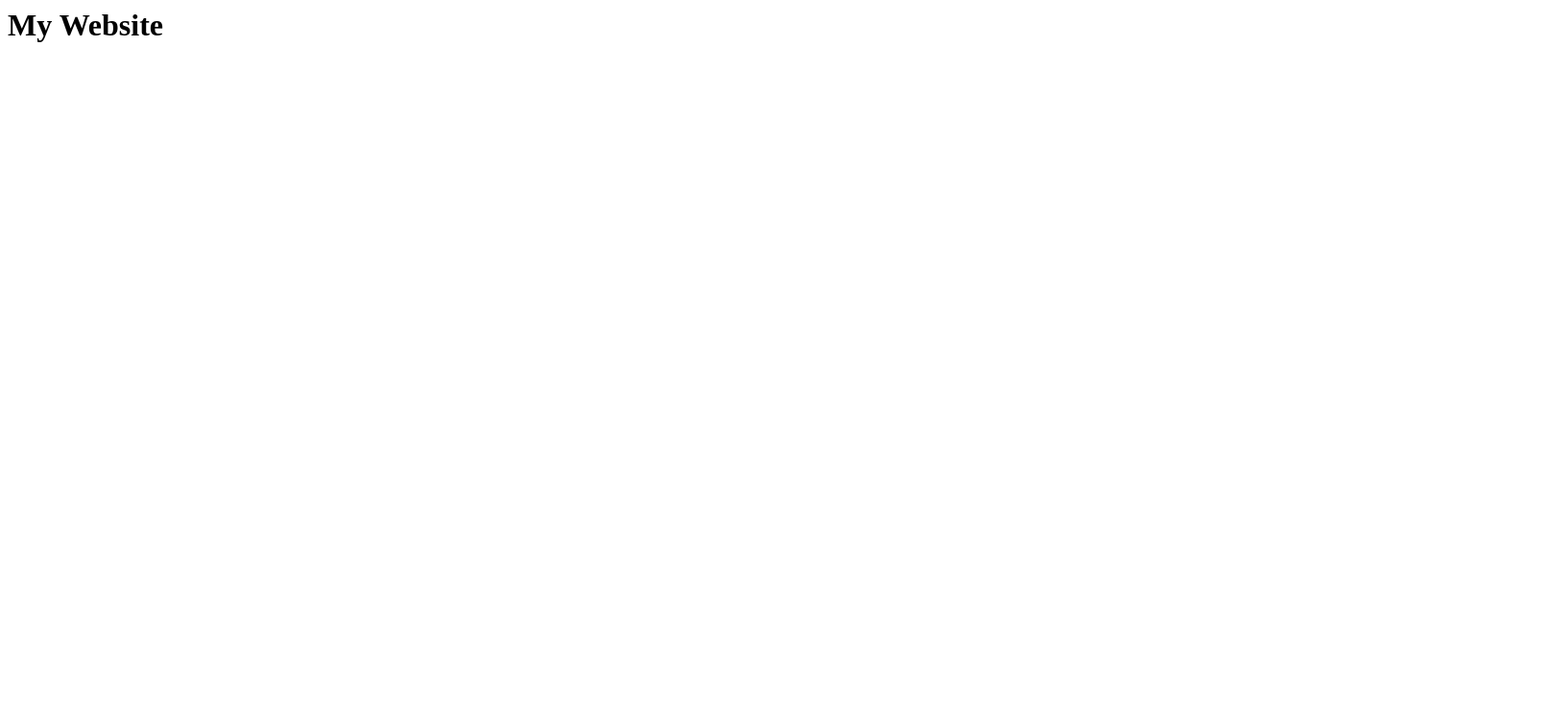
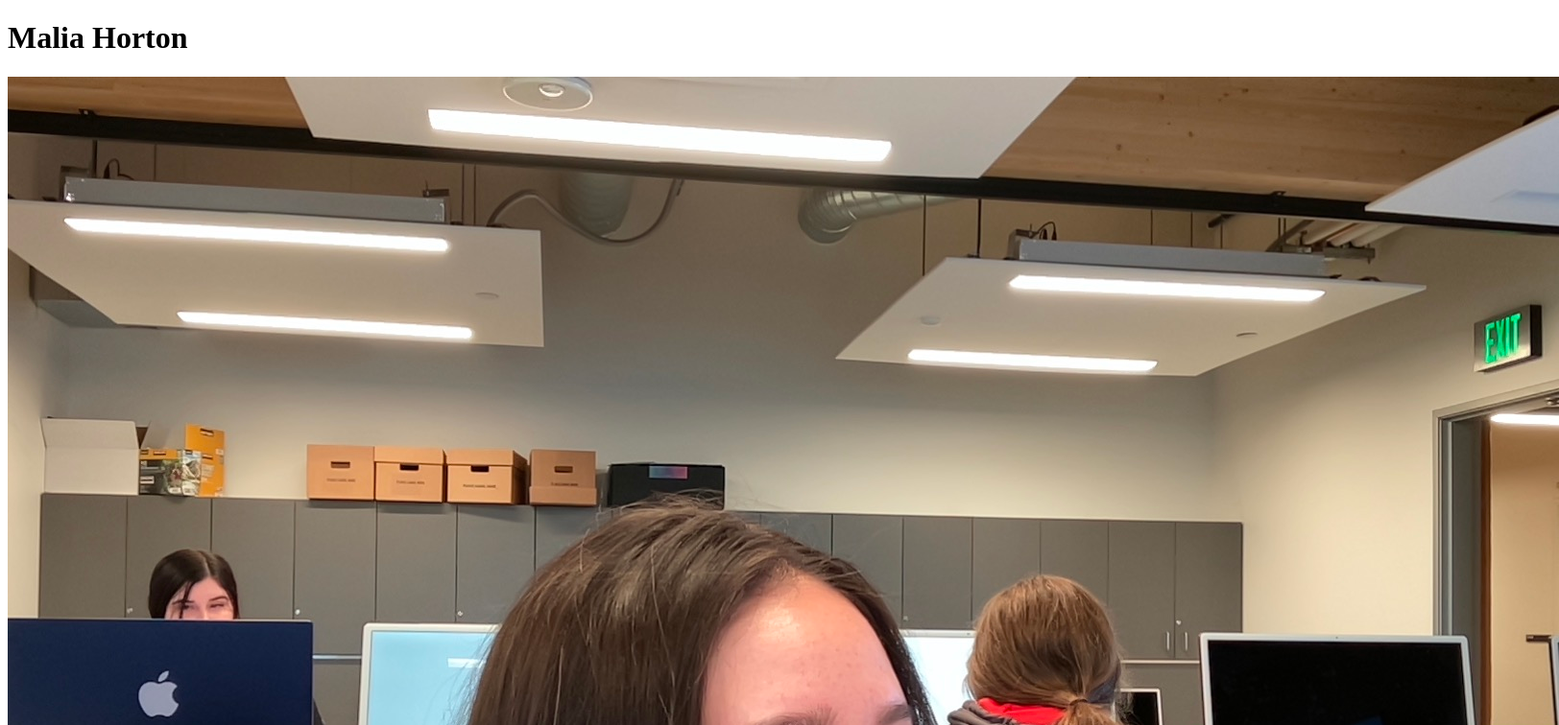
Before and after one commit to mchorton4/mywebsite, a plain HTML site: page index.html in a window 1280 px wide. Shown: the top 756 px of the page at 96% size, 1624 px wide, since content can reach past the window. Drawn offline with Linux system fonts and the light colour scheme.

Commit message:
Fixed file path to image

```diff
--- a/index.html
+++ b/index.html
@@ -1,9 +1,14 @@
-<html>
+<!DOCTYPE html>
+<html lang="en">
 <head>
+    <meta charset="UTF-8">
+    <meta http-equiv="X-UA-Compatible" content="IE=edge">
+    <meta name="viewport" content="width, initial-scale=1.0">
+    <title>Document</title>
 </head>
+<body>
+    <h1> Malia Horton</h1>
 
-<body>
-<h1>My Website</h1>
+    <img src="me.jpg" alt="My Image">
 </body>
-
-</html>
+</html
```
